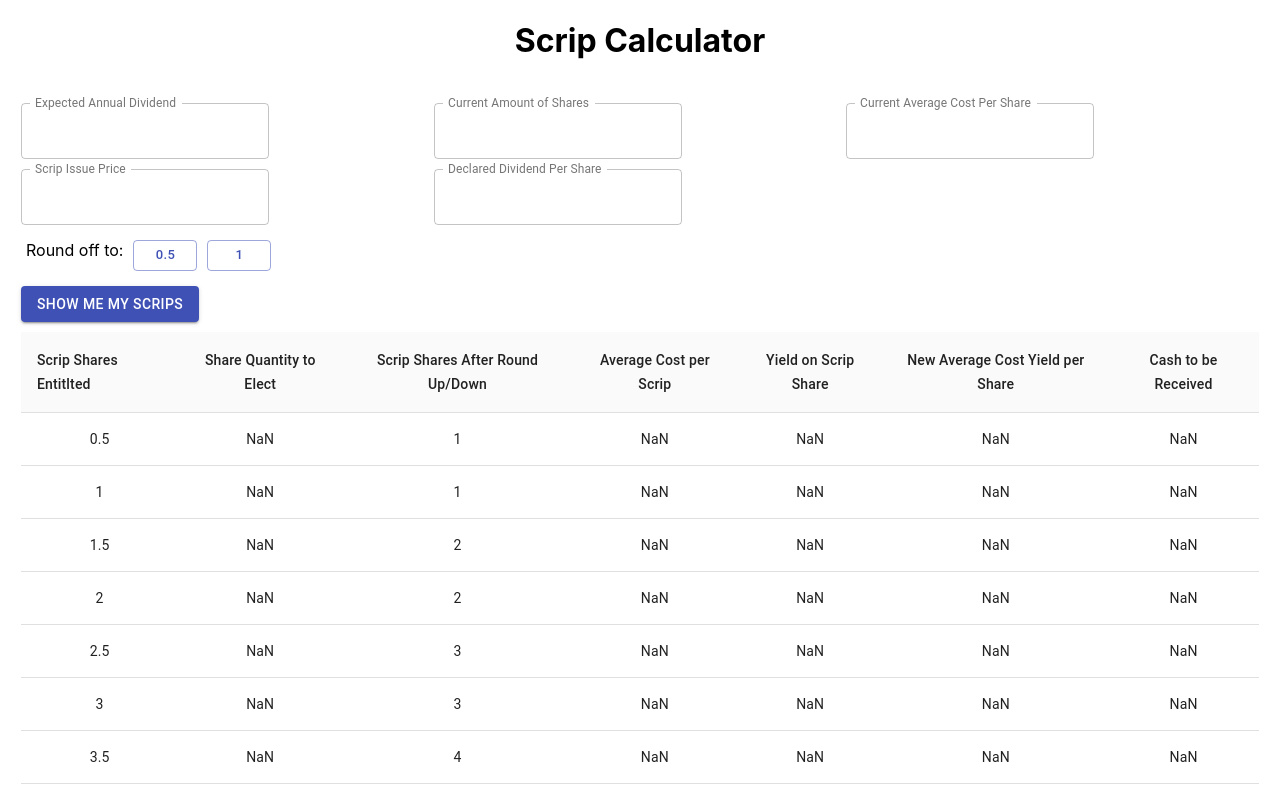
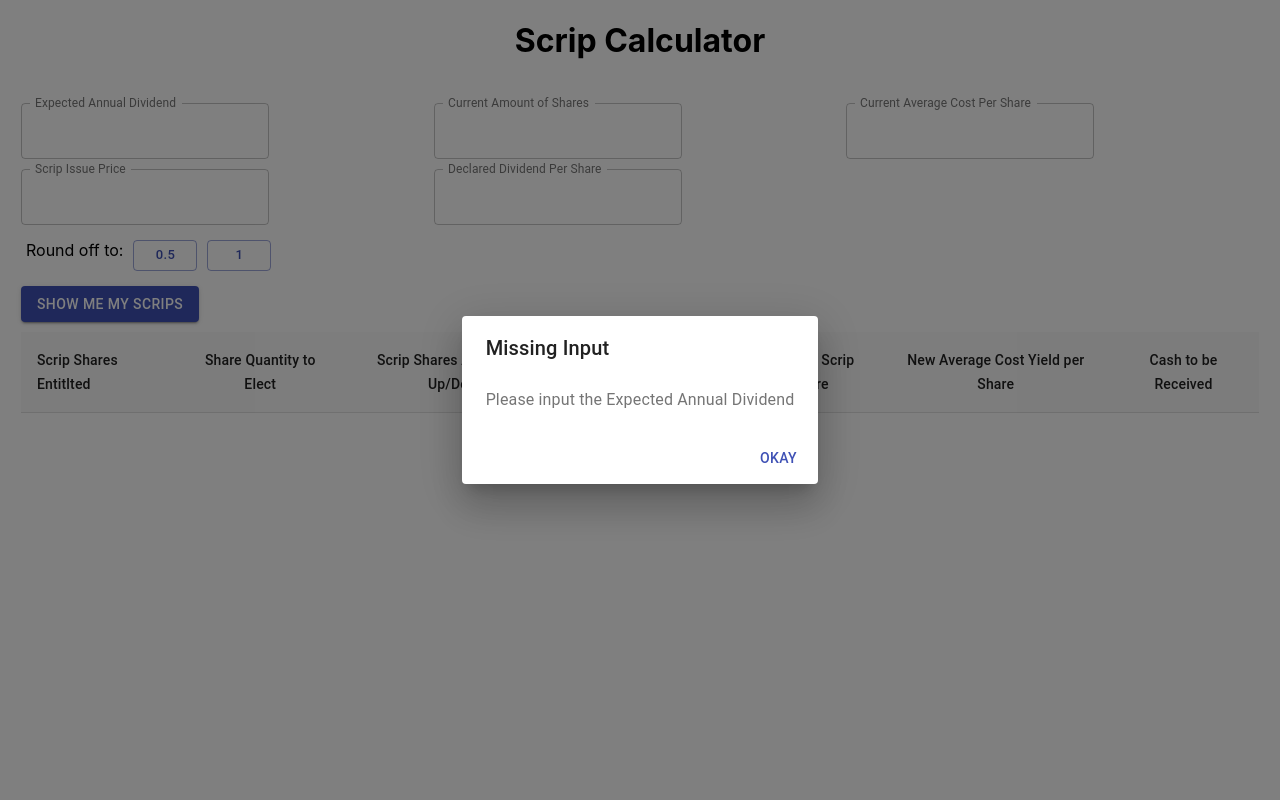
Before and after one commit to Raiishin/Scrip-Calculator, a React (Create React App) app: page / in a window 1280 px wide. Both pictures are taken after a click on the button "SHOW ME MY SCRIPS". Shown: the top 800 px of the page. Built offline with nearby package versions, Linux system fonts and the light colour scheme.

Commit message:
User Validation Complete

```diff
--- a/src/App.js
+++ b/src/App.js
@@ -12,14 +12,18 @@ const {
   TableFooter,
   TablePagination,
   CircularProgress,
+  Dialog,
+  DialogTitle,
+  DialogContent,
+  DialogContentText,
+  DialogActions,
 } = require("@material-ui/core");
-const { calculateAvgScripCost, calculateYield, calculateNewAvgCost } = require("./logic/helpers");
+const { calculateAvgScripCost, calculateYield, calculateNewAvgCost, validate } = require("./logic/helpers");
 
 function App() {
   const [expectedForwardDPS, setExpectedForwardDPS] = useState(0);
   const [sharesOutstanding, setSharesOutstanding] = useState(0);
   const [avgCostPerShare, setAvgCostPerShare] = useState(0);
-  // const [currentForwardYield, setCurrentForwardYield] = useState(0);
   const [scripPrice, setScripPrice] = useState(0);
   const [DPS, setDPS] = useState(0);
   const [roundOff, setRoundOff] = useState(0.5);
@@ -31,6 +35,16 @@ function App() {
   const [paginationView, setPaginationView] = useState(false);
   const [flag1, setFlag1] = useState(false);
   const [flag2, setFlag2] = useState(false);
+  const [open, setOpen] = React.useState(false);
+  const [errorMessage, setErrorMessage] = React.useState("");
+
+  const handleClickOpen = () => {
+    setOpen(true);
+  };
+
+  const handleClose = () => {
+    setOpen(false);
+  };
 
   const handleButtonClick = (flag) => {
     if (flag === "flag1") {
@@ -162,9 +176,6 @@ function App() {
                 }}
               />
             </Grid>
-            {/* <Grid container item xl={2} xs={3} style={{ alignContent: "center" }}>
-              Current Cost Yield = {currentForwardYield}
-            </Grid> */}
           </Grid>
           <Grid container style={{ padding: 5 }}>
             <Grid container item xl={2} xs={4}>
@@ -221,23 +232,55 @@ function App() {
               </Button>
             </Grid>
           </Grid>
-
           <Grid container style={{ padding: 5 }}>
             <Button
               variant="contained"
               color="primary"
               onClick={() => {
-                console.log(expectedForwardDPS, sharesOutstanding, scripPrice, DPS);
-                // setCurrentForwardYield(calculateYield(expectedForwardDPS, avgCostPerShare));
-                calculateNumberOfSharesForScrip(page, rowsPerPage);
-                setPaginationView(true);
+                if (validate(document.getElementById("expectedForwardDPS").value) === false) {
+                  handleClickOpen();
+                  setErrorMessage("Please input the Expected Annual Dividend");
+                } else if (validate(document.getElementById("sharesOutstanding").value) === false) {
+                  handleClickOpen();
+                  setErrorMessage("Please input the Current Amount of Shares");
+                } else if (validate(document.getElementById("avgCostPerShare").value) === false) {
+                  handleClickOpen();
+                  setErrorMessage("Please input the Current Average Cost Per Share");
+                } else if (validate(document.getElementById("scripPrice").value) === false) {
+                  handleClickOpen();
+                  setErrorMessage("Please input the Scrip Issue Price");
+                } else if (validate(document.getElementById("DPS").value) === false) {
+                  handleClickOpen();
+                  setErrorMessage("Please input the Declared Dividend Per Share");
+                } else {
+                  console.log(expectedForwardDPS, sharesOutstanding, scripPrice, DPS);
+                  calculateNumberOfSharesForScrip(page, rowsPerPage);
+                  setPaginationView(true);
 
-                console.log(rows);
+                  console.log(rows);
+                }
               }}
             >
               Show Me My Scrips
             </Button>
           </Grid>
+
+          <Dialog
+            open={open}
+            onClose={handleClose}
+            aria-labelledby="alert-dialog-title"
+            aria-describedby="alert-dialog-description"
+          >
+            <DialogTitle id="alert-dialog-title">{"Missing Input"}</DialogTitle>
+            <DialogContent>
+              <DialogContentText id="alert-dialog-description">{errorMessage}</DialogContentText>
+            </DialogContent>
+            <DialogActions>
+              <Button onClick={handleClose} color="primary" autoFocus>
+                Okay
+              </Button>
+            </DialogActions>
+          </Dialog>
 
           <Grid container style={{ padding: 5 }}>
             <Grid container>
@@ -261,8 +304,12 @@ function App() {
                         <TableCell align="center">{row.sharesForScrip}</TableCell>
                         {roundOffView ? <TableCell align="center">{row.roundUp}</TableCell> : ""}
                         <TableCell align="center">{row.avgScripShareCost}</TableCell>
-                        <TableCell align="center">{row.scripCostYield}</TableCell>
-                        <TableCell align="center">{row.newForwardYield}</TableCell>
+                        <TableCell align="center" style={{ fontWeight: "bold" }}>
+                          {row.scripCostYield}
+                        </TableCell>
+                        <TableCell align="center" style={{ fontWeight: "bold" }}>
+                          {row.newForwardYield}
+                        </TableCell>
                         <TableCell align="center">{row.netCash}</TableCell>
                       </TableRow>
                     ))}
--- a/src/logic/helpers/index.js
+++ b/src/logic/helpers/index.js
@@ -10,3 +10,8 @@ export const calculateNewAvgCost = (avgCostPerShare, sharesOutstanding, scripCos
   const totalShares = parseInt(sharesOutstanding) + scripShares;
   return (totalCost / totalShares).toFixed(3);
 };
+
+export const validate = (content) => {
+  if (content !== " ") return true;
+  else return false;
+};
```
